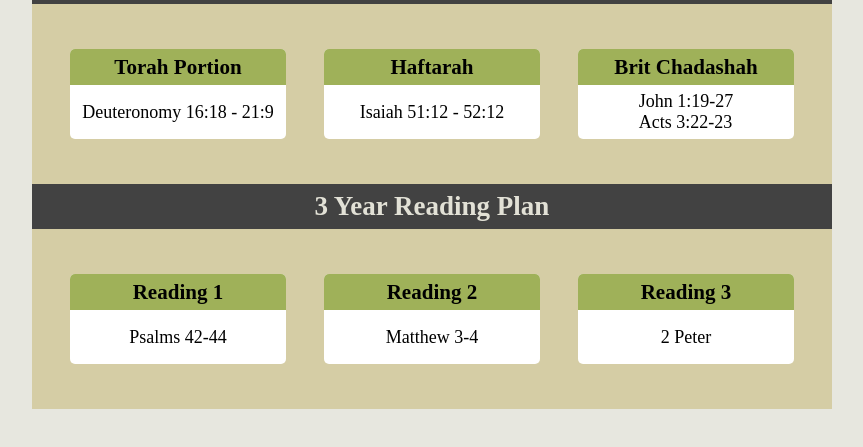
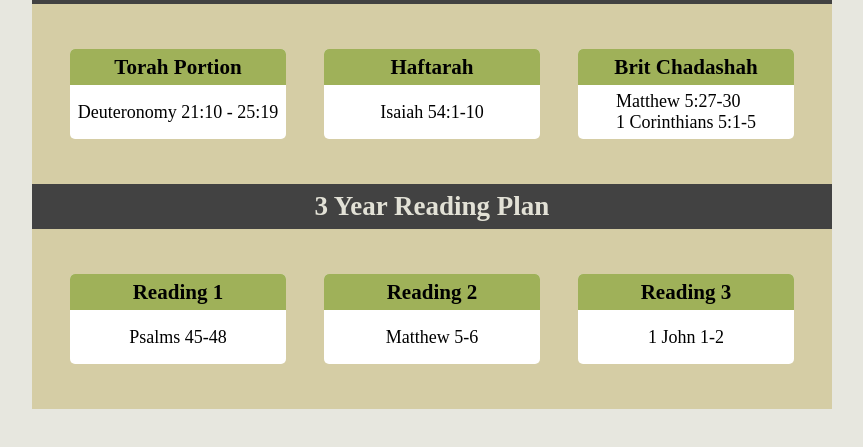
Before and after one commit to Daniel-Thompson-91/weekly-readings, a plain HTML site: page index.html in a window 1280 px wide. Shown: the part 249-696 px from the top of the page, without its empty margins (208-1071 px from the left). Drawn offline with Linux system fonts and the light colour scheme.

Commit message:
update readings

```diff
--- a/index.html
+++ b/index.html
@@ -21,7 +21,7 @@
             <h3>Torah Portion</h3>
           </section>
           <section class="box-content">
-            <p id="torah">Deuteronomy 16:18 - 21:9</p>
+            <p id="torah">Deuteronomy 21:10 - 25:19</p>
           </section>
         </section>
 
@@ -30,7 +30,7 @@
             <h3>Haftarah</h3>
           </section>
           <section class="box-content">
-            <p id="haftarah">Isaiah 51:12 - 52:12</p>
+            <p id="haftarah">Isaiah 54:1-10</p>
           </section>
         </section>
 
@@ -40,8 +40,8 @@
           </section>
           <section class="box-content">
             <p id="britChadashah">
-              John 1:19-27<br/>
-              Acts 3:22-23
+              Matthew 5:27-30<br/>
+              1 Corinthians 5:1-5
             </p>
           </section>
         </section>
@@ -56,7 +56,7 @@
             <h3>Reading 1</h3>
           </section>
           <section class="box-content">
-            <p id="reading1">Psalms 42-44</p>
+            <p id="reading1">Psalms 45-48</p>
           </section>
         </section>
 
@@ -65,7 +65,7 @@
             <h3>Reading 2</h3>
           </section>
           <section class="box-content">
-            <p id="reading2">Matthew 3-4</p>
+            <p id="reading2">Matthew 5-6</p>
           </section>
         </section>
 
@@ -74,7 +74,7 @@
             <h3>Reading 3</h3>
           </section>
           <section class="box-content">
-            <p id="reading3">2 Peter</p>
+            <p id="reading3">1 John 1-2</p>
           </section>
         </section>
       </section>
```
